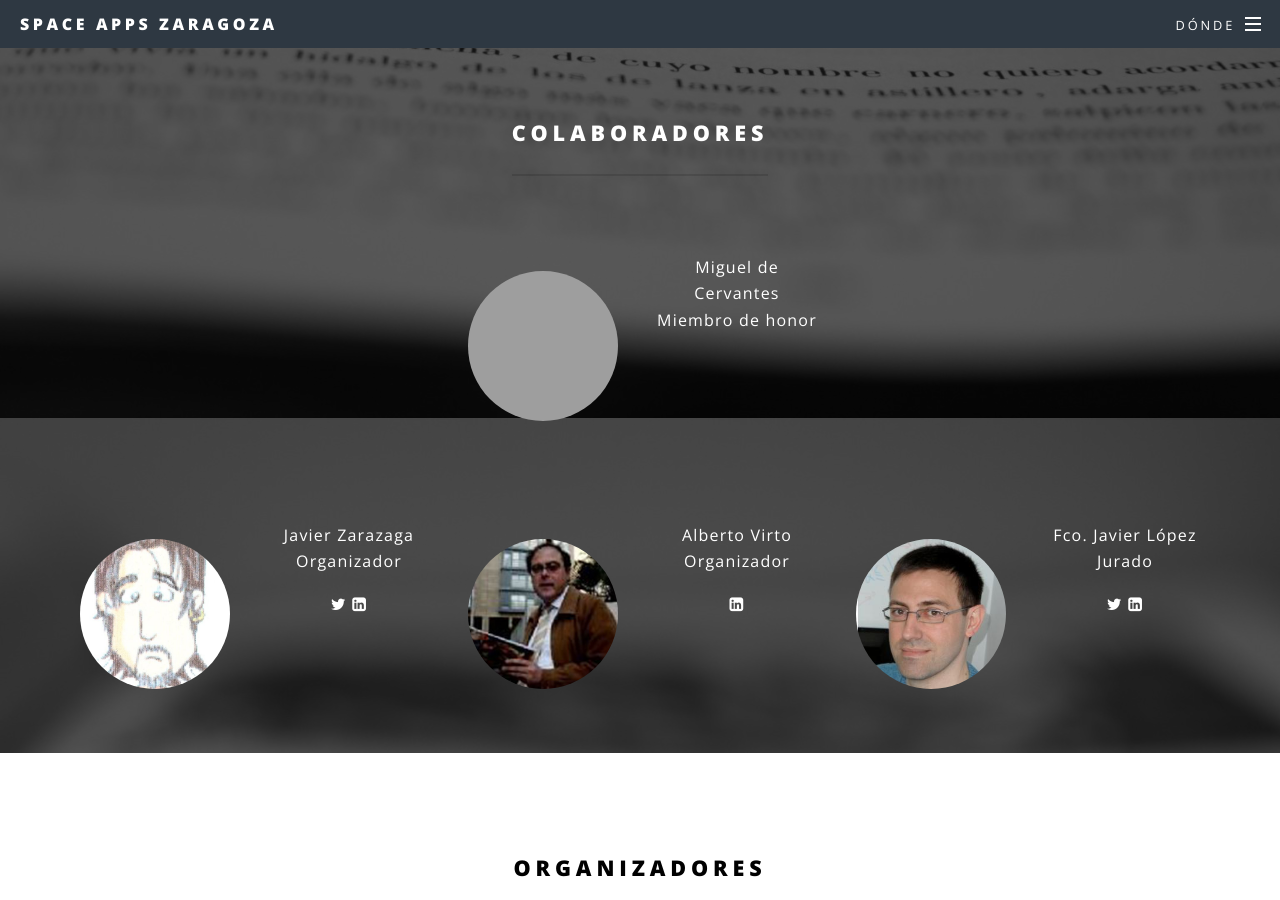
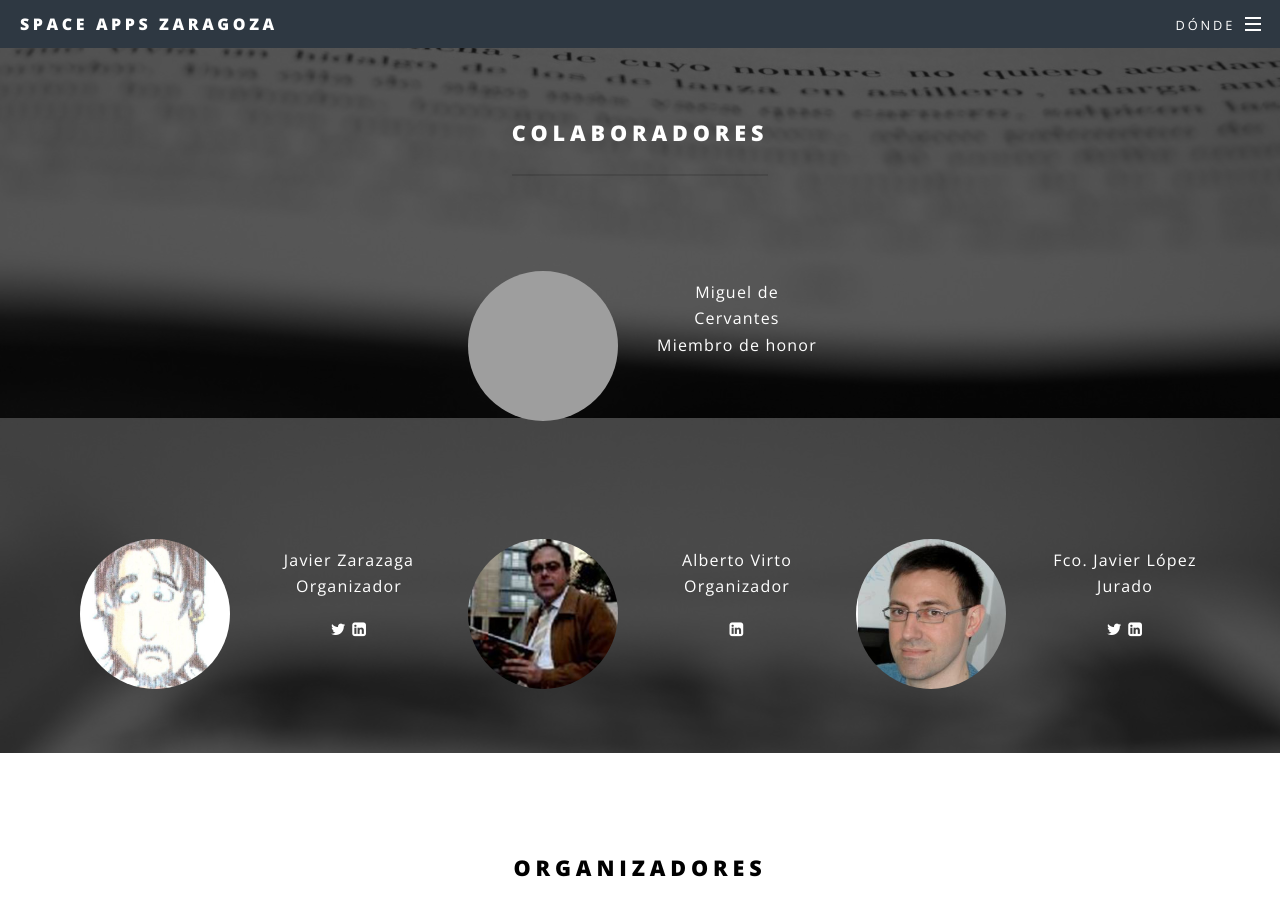
Before and after one commit to spaceappszgz/spaceappszgz.github.io, a Jekyll site: the page built from index.html, in a window 1280 px wide and 900 px high, scrolled down 2282 px. Built offline with Jekyll 4.4.1, drawn with Linux system fonts in a browser that asks for light colours; grey boxes are pictures that could not be loaded.

Commit message:
more styling

```diff
--- a/_config.yml
+++ b/_config.yml
@@ -13,8 +13,6 @@ url: "http://yourdomain.com" # the base hostname & protocol for your site
 social:
   twitter: https://twitter.com/spaceappszgz
   github: https://github.com/sazgz
-  linkedin-square: https://linkedin.com/in/<username>
-  facebook-official: https://facebook.com/<username>
   google-plus-square: https://plus.google.com/u/0/+<username>
 
 # Build settings
--- a/index.html
+++ b/index.html
@@ -98,7 +98,7 @@ layout: landing
                 </div>
                 <div class="col-md-2">
                     <div class="description">
-                        <p>Miguel de Cervantes<br/>Miembro de honor</p>
+                        <p style="padding-top:25px;">Miguel de Cervantes<br/>Miembro de honor</p>
                     </div>
                 </div>
             </div>
@@ -109,7 +109,7 @@ layout: landing
                 </div>
                 <div class="col-md-2">
                     <div class="description">
-                        <p style="margin-bottom:1em !important;">Javier Zarazaga<br/>Organizador</p>
+                        <p style="margin-bottom:1em !important; padding-top:25px;">Javier Zarazaga<br/>Organizador</p>
                         <p>
                             <a target="_blank" href="https://twitter.com/jazarso" class="icon fa-twitter"><span class="label">twitter</span></a>
                             <a target="_blank" href="https://es.linkedin.com/in/fjzarazagasoria" class="icon fa-linkedin-square"><span class="label">linkedin-square</span></a>
@@ -122,7 +122,7 @@ layout: landing
                 </div>
                 <div class="col-xs-18 col-md-2">
                     <div class="description">
-                        <p style="margin-bottom:1em !important;">Alberto Virto<br/>Organizador</p>
+                        <p style="margin-bottom:1em !important; padding-top:25px;">Alberto Virto<br/>Organizador</p>
                         <p>
                             <a target="_blank" href="https://es.linkedin.com/pub/alberto-virto/1a/281/591" class="icon fa-linkedin-square"><span class="label">linkedin-square</span></a>
                         </p>
@@ -134,7 +134,7 @@ layout: landing
                 </div>
                 <div class="col-md-2">
                     <div class="description">
-                        <p style="margin-bottom:1em !important;">Fco. Javier López<br/>Jurado</p>
+                        <p style="margin-bottom:1em !important; padding-top:25px;">Fco. Javier López<br/>Jurado</p>
                         <p>
                             <a target="_blank" href="https://twitter.com/fjlopezpellicer" class="icon fa-twitter"><span class="label">twitter</span></a>
                             <a target="_blank" href="https://es.linkedin.com/in/franciscojlopezpellicer" class="icon fa-linkedin-square"><span class="label">linkedin-square</span></a>
```
